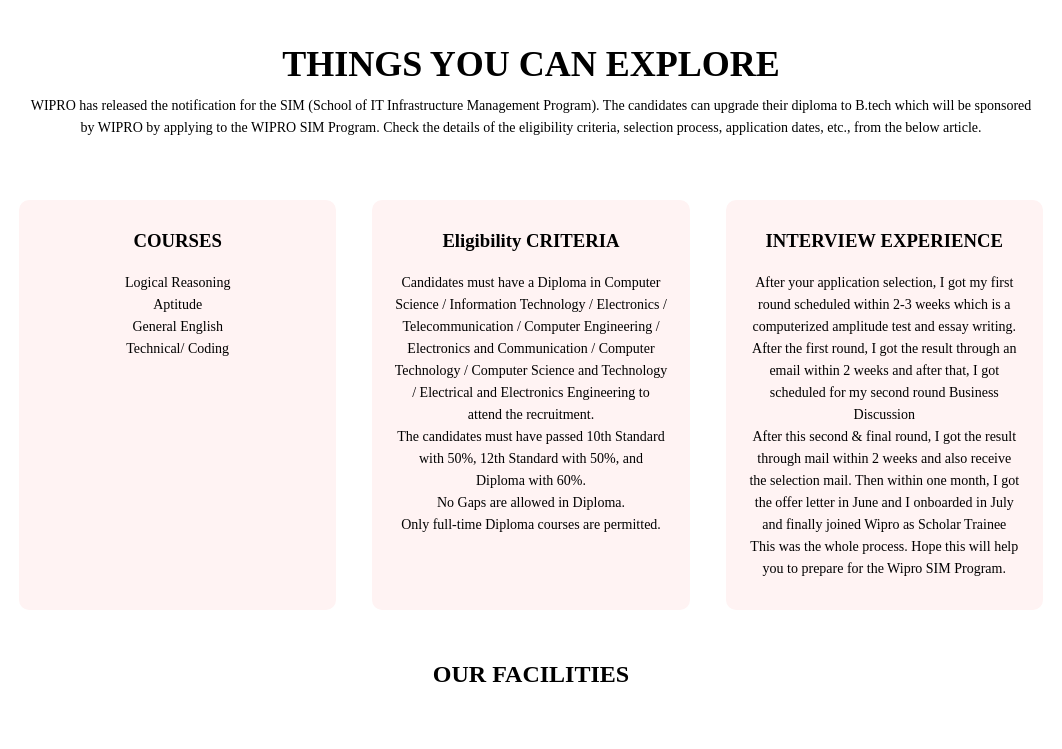
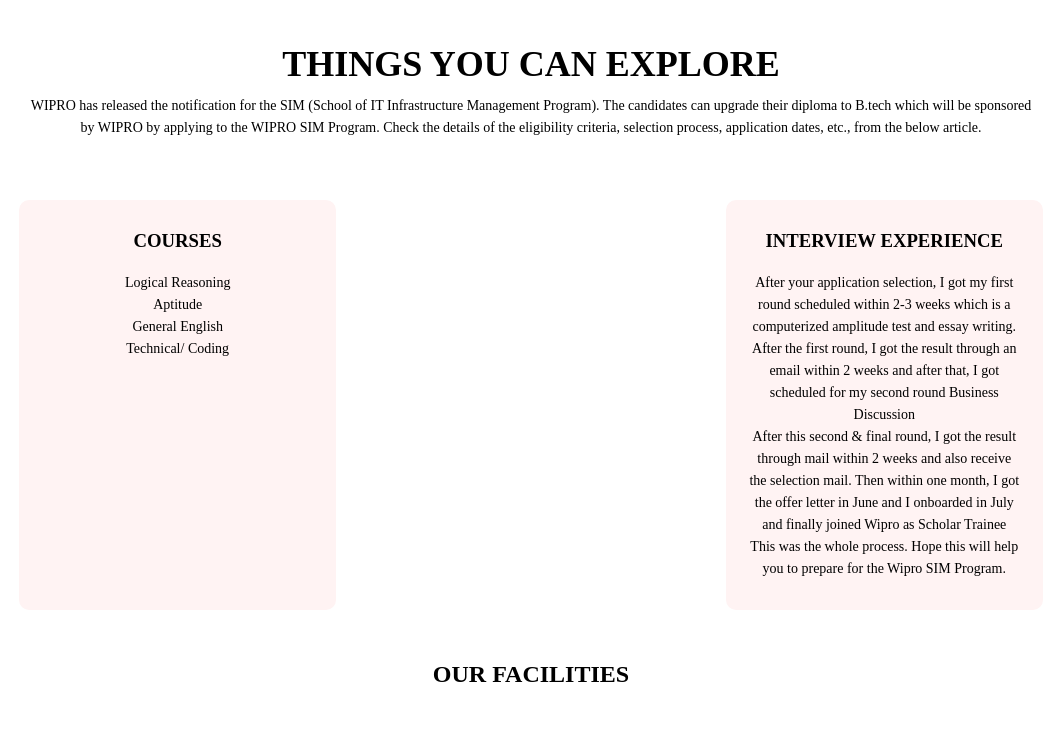
Before and after one commit to n-u/new_project, a PHP site: page / in a window 1280 px wide. Shown: the part 857-1606 px from the top of the page, without its empty margins (109-1171 px from the left). Run offline with PHP 8.4, Linux system fonts and the light colour scheme.

Commit message:
Update index.php

```diff
--- a/index.php
+++ b/index.php
@@ -1,4 +1,4 @@
-<?php require('connection.php');
+<?php require('connection.php')
 
 ?>
 
@@ -23,11 +23,7 @@
                 </ul>
             </div>
         </nav>
-        <div class="text-box">
-            <h1>WIPRO STUDY HUB</h1>
-            <p>In today's competitive era, students often struggle to find the right study materials fast because there's so much information out there. But by using helpful tools and clever study tricks, they can make learning simpler.<br>
-            We are trying to bridge this gap in their knowledge by not only helping them get access to services provided by these institutions but also by helping them excel in interviews, written tests, exams, and quizzes taken by these institutions to assess their capabilities as a future employee.</p>
-        </div>
+
     </section>
 
     <!-- Courses Section -->
@@ -39,10 +35,7 @@
                 <h3>COURSES</h3>
                 <p>Logical Reasoning<br>Aptitude<br>General English<br>Technical/ Coding</p>
             </div>
-            <div class="course-col">
-                <h3>Eligibility CRITERIA</h3>
-                <p>Candidates must have a Diploma in Computer Science / Information Technology / Electronics / Telecommunication / Computer Engineering / Electronics and Communication / Computer Technology / Computer Science and Technology / Electrical and Electronics Engineering to attend the recruitment.<br>The candidates must have passed 10th Standard with 50%, 12th Standard with 50%, and Diploma with 60%.<br>No Gaps are allowed in Diploma.<br>Only full-time Diploma courses are permitted.</p>
-            </div>
+
             <div class="course-col">
                 <h3>INTERVIEW EXPERIENCE</h3>
                 <p>After your application selection, I got my first round scheduled within 2-3 weeks which is a computerized amplitude test and essay writing.<br>After the first round, I got the result through an email within 2 weeks and after that, I got scheduled for my second round Business Discussion<br>After this second & final round, I got the result through mail within 2 weeks and also receive the selection mail. Then within one month, I got the offer letter in June and I onboarded in July and finally joined Wipro as Scholar Trainee<br>This was the whole process. Hope this will help you to prepare for the Wipro SIM Program.</p>
@@ -60,12 +53,7 @@
                     <h4>QUIZ</h4>
                 </div>
             </div>
-            <div class="facilities-col">
-                <img src="https://coincodex.com/en/resources/images/admin/news/crypto-banners-ads-2/crypto-banner-ads.png">
-                <div class="layer">
-                    <h4>VIDEOS</h4>
-                </div>
-            </div>
+
             <div class="facilities-col">
                 <img src="https://encrypted-tbn0.gstatic.com/images?q=tbn:ANd9GcRla6310tZ1XpZxfX0lXmhkWO-sVQy0g_8uUg&usqp=CAU">
                 <div class="layer">
```
